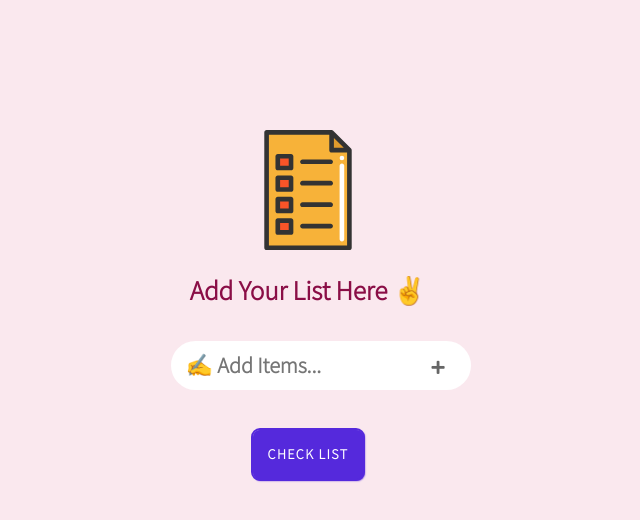
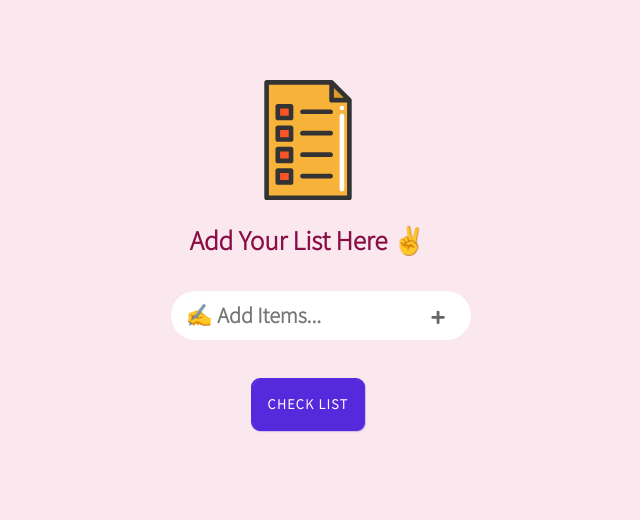
Before and after one commit to diptipatil231/ToDo-App, a React (Create React App) app: page / in a window 1280 px wide. Shown: the top 520 px of the page, without its empty margins (332-972 px from the left). Built offline with nearby package versions, Linux system fonts and the light colour scheme.

Commit message:
Update App.css

```diff
--- a/src/App.css
+++ b/src/App.css
@@ -23,7 +23,7 @@ html {
 .child-div {
   text-align: center;
 
-  margin-top: 12rem;
+  margin-top: 7rem;
 }
 
 .child-div figure img {
```
